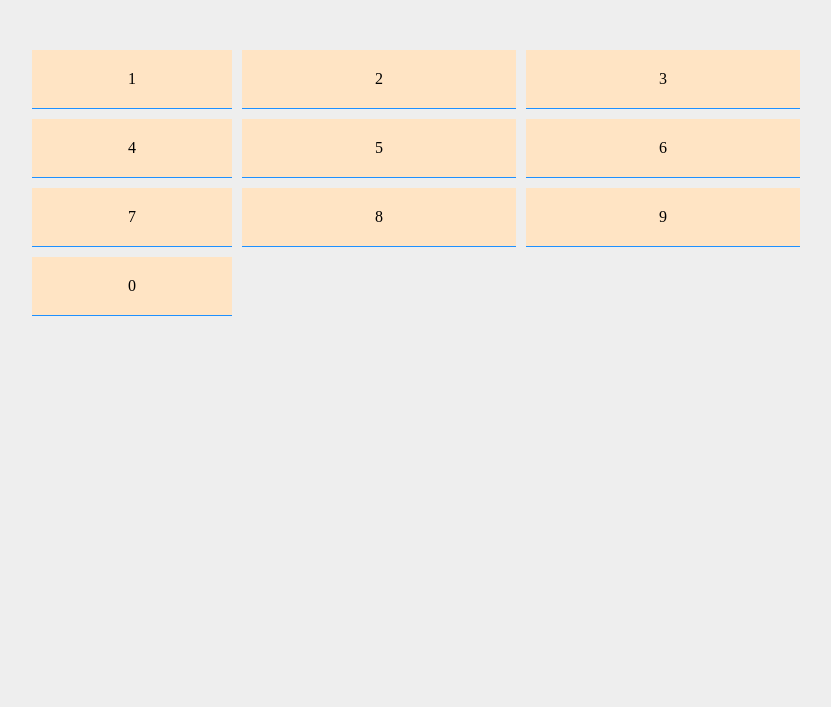
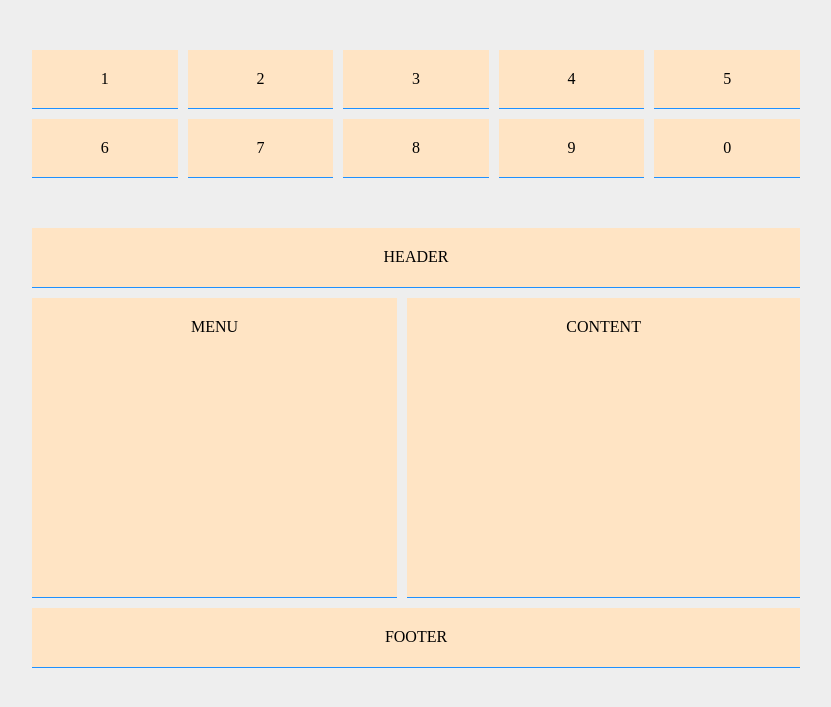
Before and after one commit to KramStyles/flask-retro, a Flask app: page /grid_1 in a window 1280 px wide. Shown: the top 707 px of the page, without its empty margins (224-1055 px from the left). Run offline with Flask 2, Linux system fonts and the light colour scheme.

Commit message:
working on grid positions

```diff
--- a/templates/grid_1.html
+++ b/templates/grid_1.html
@@ -7,24 +7,39 @@
     <link rel="stylesheet" href="/static/style.css">
     <title>Grid Intro</title>
     <style>
-        .container{
+        .container, .second{
             width: 60%;
             margin: 50px auto;
             display: grid;
-            grid-template-columns: 200px auto auto;
+            /* grid-template-columns: 200px auto auto; */
+            /* grid-template-columns: 1fr 2fr 1fr; */
+            grid-template-columns: repeat(5, 1fr);
             grid-template-rows: auto;
             grid-gap: 10px;
         }
-        .container article{
+        .container article, .second div{
             border-bottom: 1px solid dodgerblue;
             text-align: center;
             padding: 20px;
             background-color: bisque;
         }
-        .container article:hover{
+        .container article:hover, .second div:hover{
             background-color: dodgerblue;
             border: 1px solid #eee;
         }
+        .second{
+            text-transform: uppercase;
+            grid-template: 60px 300px 60px / auto auto;
+        }
+        .second div:nth-child(1) {
+            grid-column-start: 1;
+            grid-column-end: 3;
+        }
+        .second div:last-child{
+            /* grid-column: 1/3; */
+            grid-column: 1/-1;
+        }
+
     </style>
 </head>
 <body>
@@ -40,5 +55,12 @@
         <article>9</article>
         <article>0</article>
     </div>
+
+    <div class="second">
+        <div>header</div>
+        <div>menu</div>
+        <div>content</div>
+        <div>footer</div>
+    </div>
 </body>
 </html>
```
